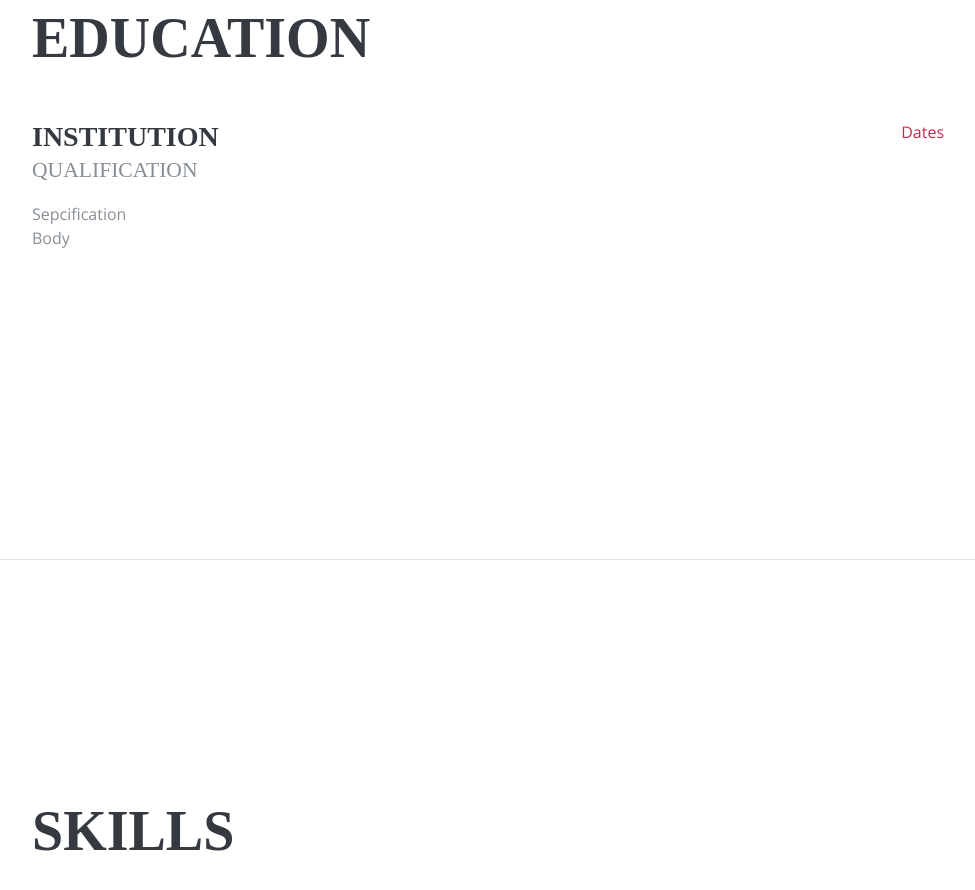
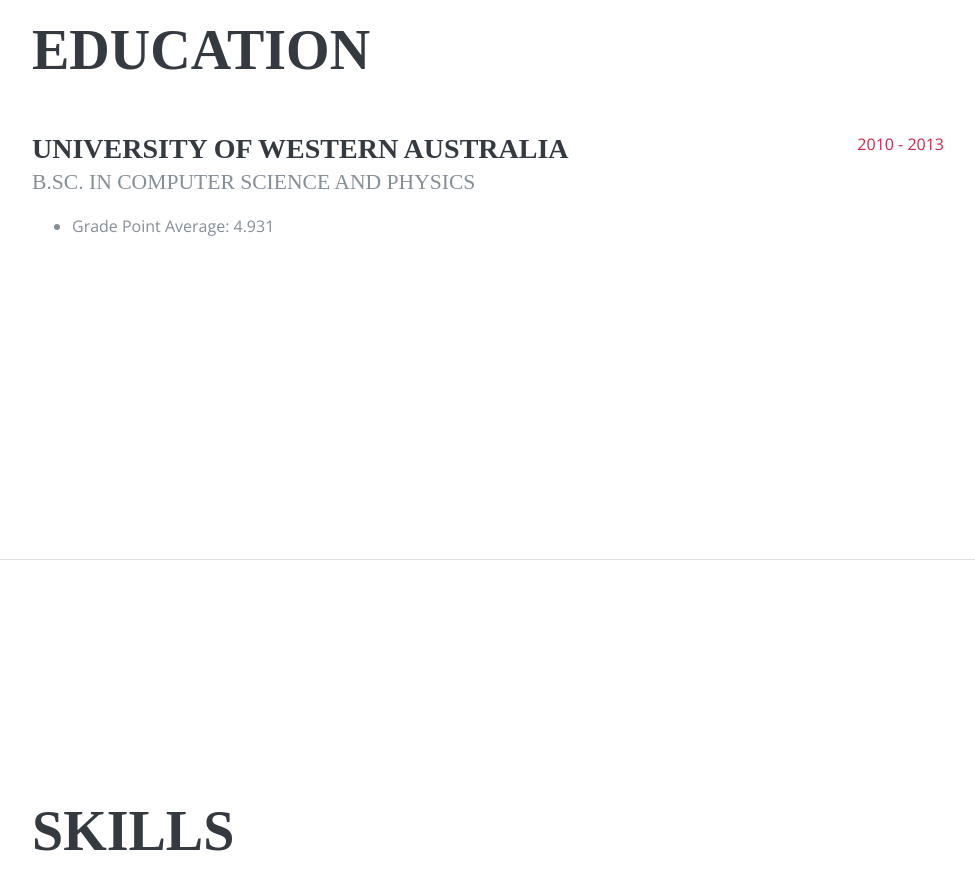
Before and after one commit to derwentx/portfolio-files, a Vue app: page / in a window 1280 px wide. Shown: the part 2120-3010 px from the top of the page, without its empty margins (288-1263 px from the left). Built offline with nearby package versions, Linux system fonts and the light colour scheme; a web font is replaced by a local one.

Commit message:
parametrize education

```diff
--- a/src/App.vue
+++ b/src/App.vue
@@ -100,7 +100,6 @@
               <span class="text-primary">{{ job.startDate }} - {{ job.endDate }}</span>
             </div>
           </div>
-          <!-- TODO: complete -->
         </div>
 
       </section>
@@ -109,15 +108,20 @@
         <div class="my-auto">
           <h2 class="mb-5">Education</h2>
 
-          <div class="resume-item d-flex flex-column flex-md-row mb-5">
+          <div
+            class="resume-item d-flex flex-column flex-md-row mb-5"
+            v-for="edu in education" :key="edu.qualification"
+          >
             <div class="resume-content mr-auto">
-              <h3 class="mb-0">Institution</h3>
-              <div class="subheading mb-3">Qualification</div>
-              <div>Sepcification</div>
-              <p>Body</p>
+              <h3 class="mb-0">{{ edu.institution }}</h3>
+              <div class="subheading mb-3">{{ edu.qualification }}</div>
+              <p>{{ edu.description }}</p>
+              <ul>
+                <li v-for="(point, index) in edu.points" :key="index">{{ point }}</li>
+              </ul>
             </div>
             <div class="resume-date text-md-right">
-              <span class="text-primary">Dates</span>
+              <span class="text-primary">{{ edu.dates }}</span>
             </div>
           </div>
           <!-- TODO: complete -->
@@ -243,6 +247,17 @@
           endDate: 'Present'
         }
       ],
+      education: [
+        {
+          institution: 'University of Western Australia',
+          qualification: 'B.Sc. in Computer Science and Physics',
+          description: '',
+          dates: '2010 - 2013',
+          points: [
+            'Grade Point Average: 4.931'
+          ]
+        }
+      ],
       profile_file: 'profile.jpg'
     }
   },
```
